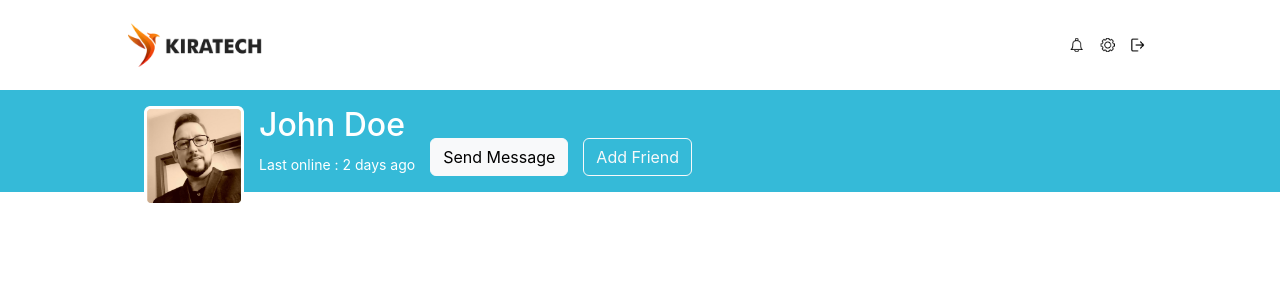
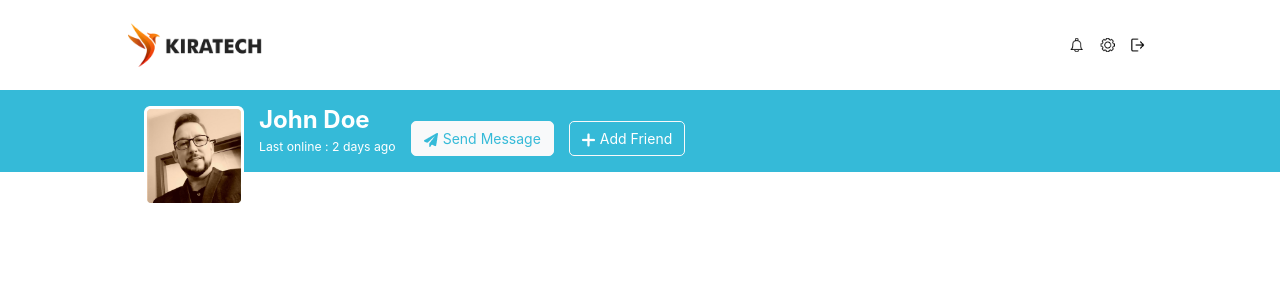
Before and after one commit to Nuss93/react-front-end-assessment, a React (Create React App) app: page / in a window 1280 px wide. Shown: the top 300 px of the page. Built offline with nearby package versions, Linux system fonts and the light colour scheme; no server answers.

Commit message:
PRETTIFY

```diff
--- a/src/assets/css/index.css
+++ b/src/assets/css/index.css
@@ -5,6 +5,7 @@ body {
     sans-serif;
   -webkit-font-smoothing: antialiased;
   -moz-osx-font-smoothing: grayscale;
+  font-size: 14px;
 }
 
 code {
@@ -39,7 +40,7 @@ code {
   justify-content: center;
 } */
 .container {
-  margin-top: 2.5rem;
+  margin-top: 1rem;
   width: 80%;
 }
 .font-small {
@@ -59,3 +60,13 @@ code {
   -moz-box-shadow: 0px 2px 10px rgba(0, 0, 0, 0.1);
   border-radius: 8px;
 }
+.smaller-btn {
+  padding: 1px 5px;
+  border-radius: 15px;
+  margin-left: 0.5rem;
+  font-size: 0.7rem;
+}
+.btn {
+  font-size: 14px!important;
+  border-radius: 5px!important;
+}
--- a/src/components/Header.jsx
+++ b/src/components/Header.jsx
@@ -1,6 +1,8 @@
 import React from 'react'
+import { Button } from 'reactstrap'
 import AVATAR from '../assets/img/Avatar.png'
-import { Button } from 'reactstrap'
+import SEND from '../assets/img/send.png'
+import ADD from '../assets/img/add.png'
 
 export default function Header() {
   return (
@@ -8,12 +10,18 @@ export default function Header() {
       <div className='header'>
         <img src={AVATAR} width={100} style={{position:'absolute', top: '1rem'}} />
           <div style={{marginLeft:'115px', marginRight:'15px', height: '100%'}}>
-            <h2>John Doe</h2>
+            <h4 className='mb-0 fw-bold'>John Doe</h4>
             <small>Last online : 2 days ago</small>
           </div>
           <div>
-            <Button color='light' style={{marginRight:'15px'}}>Send Message</Button>
-            <Button color='light' outline>Add Friend</Button>
+            <Button color='light' style={{marginRight:'15px'}}>
+              <img src={SEND} height={'14px'} />
+              <span style={{color: '#35BAD8', marginLeft:'5px'}}>Send Message</span>
+            </Button>
+            <Button color='light' outline>
+              <img src={ADD} height={'14px'} />
+              <span style={{color: '#fff', marginLeft:'5px'}}>Add Friend</span>
+            </Button>
           </div>
       </div>
     </div>
--- a/src/components/UserCards.jsx
+++ b/src/components/UserCards.jsx
@@ -6,9 +6,9 @@ function UserCards(props) {
   return (
     <Card body className='mb-2'>
         <Row className='justify-content-between'>
-            <Col sm={2} className='font-small'>{new Date(props.data.registered.date).toLocaleDateString('en-MY',{day:'2-digit', month:'short', year:'numeric'})}</Col>
+            <Col sm={2} className='font-small' style={{color:'#979797'}}>{new Date(props.data.registered.date).toLocaleDateString('en-MY',{day:'2-digit', month:'short', year:'numeric'})}</Col>
             <Col sm={4} className='font-small'>{props.data.name.first} {props.data.name.last}</Col>
-            <Col sm={1} className='font-small'>{props.data.gender}</Col>
+            <Col sm={1} className='font-small' style={{color:'#979797'}}>{props.data.gender.substring(0, 1).toUpperCase() + props.data.gender.substring(1)}</Col>
             <Col sm={2} className='font-small'>{props.data.location.country}</Col>
             <Col sm={3} className='font-small text-right'>{props.data.email}</Col>
         </Row>
```
Also changed, not shown: src/assets/img/add.png (added), src/assets/img/send.png (added).
